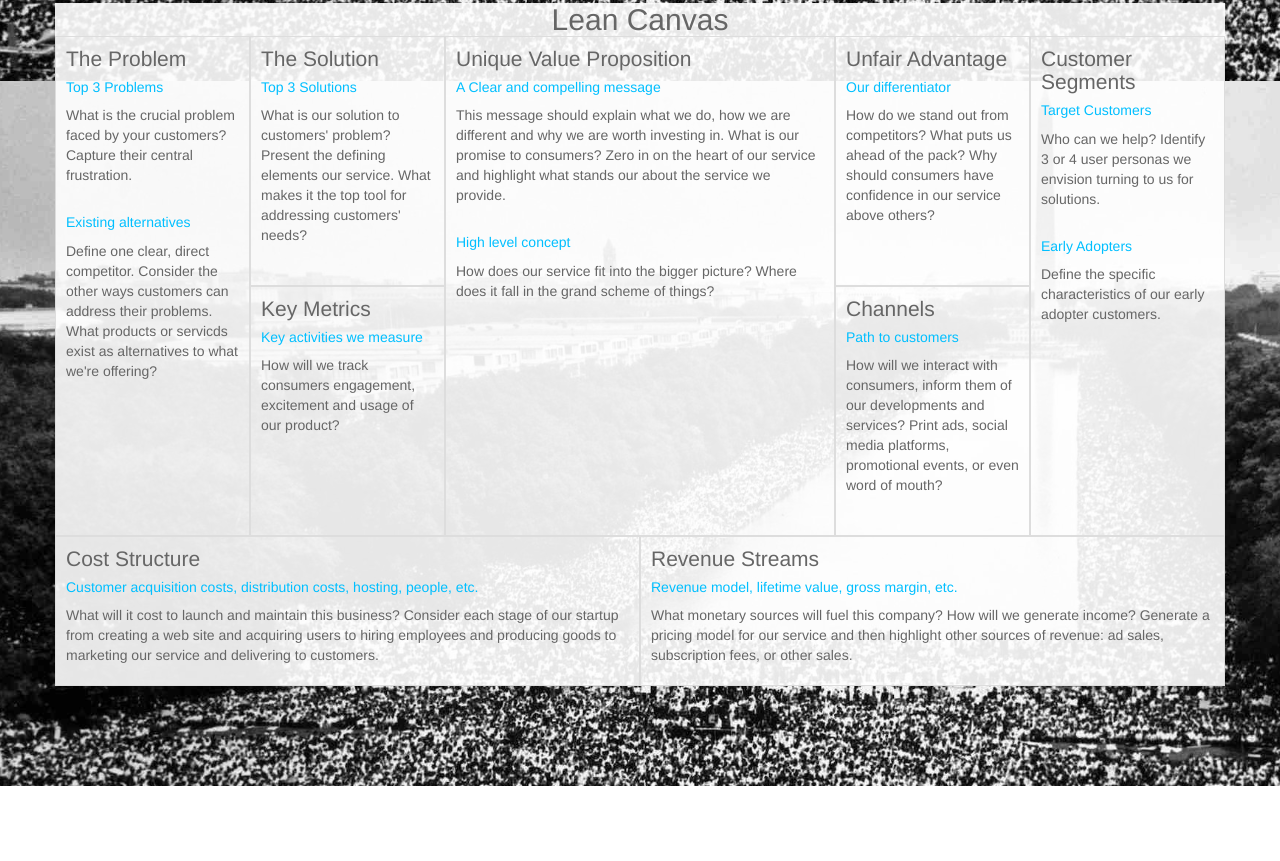
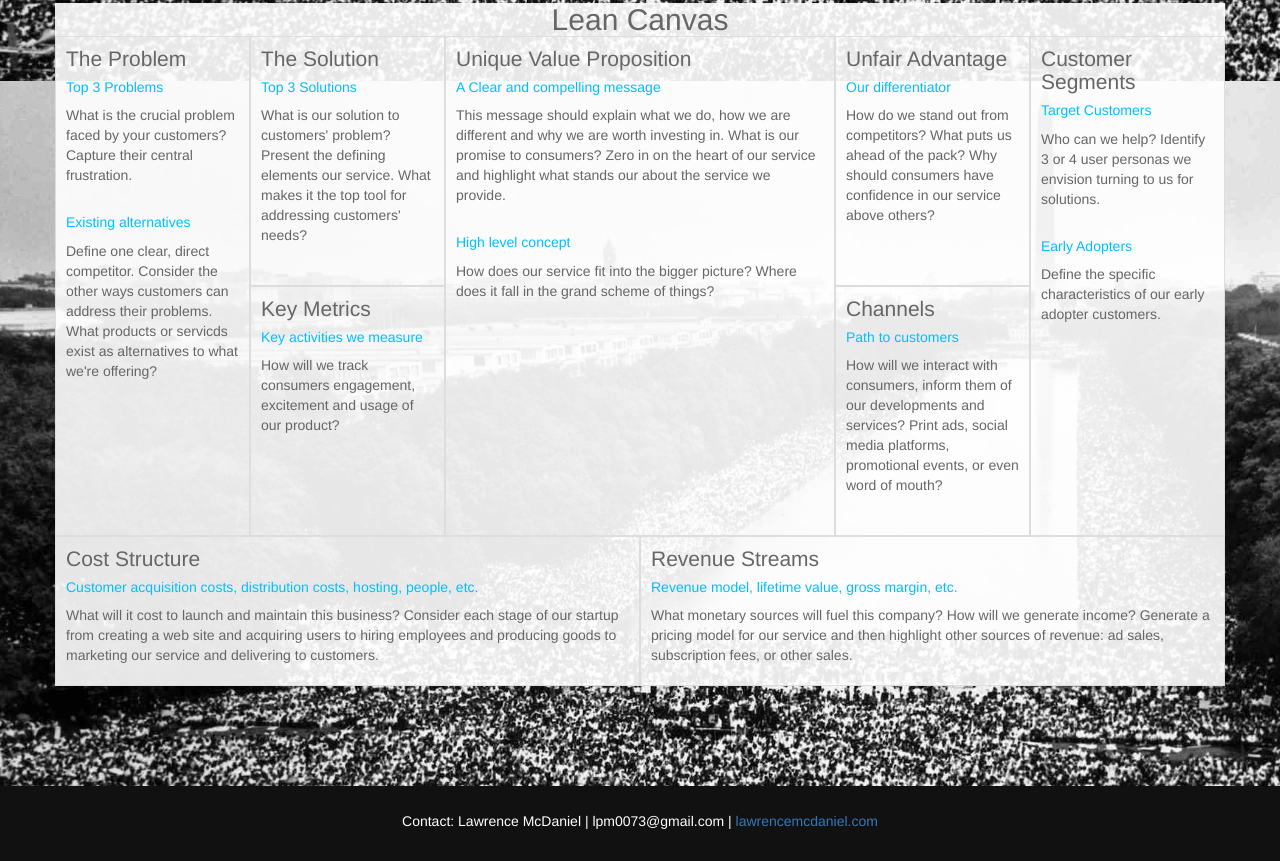
Before and after one commit to lpm0073/beheard, a plain HTML site: page index.html in a window 1280 px wide. Shown: the part 1519-2380 px from the top of the page. Before the commit the page ends 2305 px from the top, so only its background shows below. Drawn offline with Linux system fonts and the light colour scheme.

Commit message:
formatting

```diff
--- a/css/styles.css
+++ b/css/styles.css
@@ -96,7 +96,7 @@ border: none;
   top: 0px;
   left: 0px;
   margin: 0px;
-  padding: 0px;
+  padding: 5px;
 }
 
 body {
@@ -108,6 +108,20 @@ body {
   background-repeat: no-repeat;
   background-size: cover;
 }
+
+footer {
+  height: 75px;
+  background-color: #111111;
+  color: white;
+}
+
+footer p {
+  position: relative;
+  padding: 25px;
+  text-align: center;
+}
+
+
 
 /** HEADER **/
 #header-nav {
--- a/index.html
+++ b/index.html
@@ -187,7 +187,9 @@
 
   </div><!-- End of #main-content -->
 
-
+  <footer>
+    <p>Contact: Lawrence McDaniel | lpm0073@gmail.com | <a href="http://lawrencemcdaniel.com" target="blank">lawrencemcdaniel.com</a></p>
+  </footer>
   <!-- jQuery (Bootstrap JS plugins depend on it) -->
   <script src="js/jquery-2.1.4.min.js"></script>
   <script src="js/bootstrap.min.js"></script>
```
